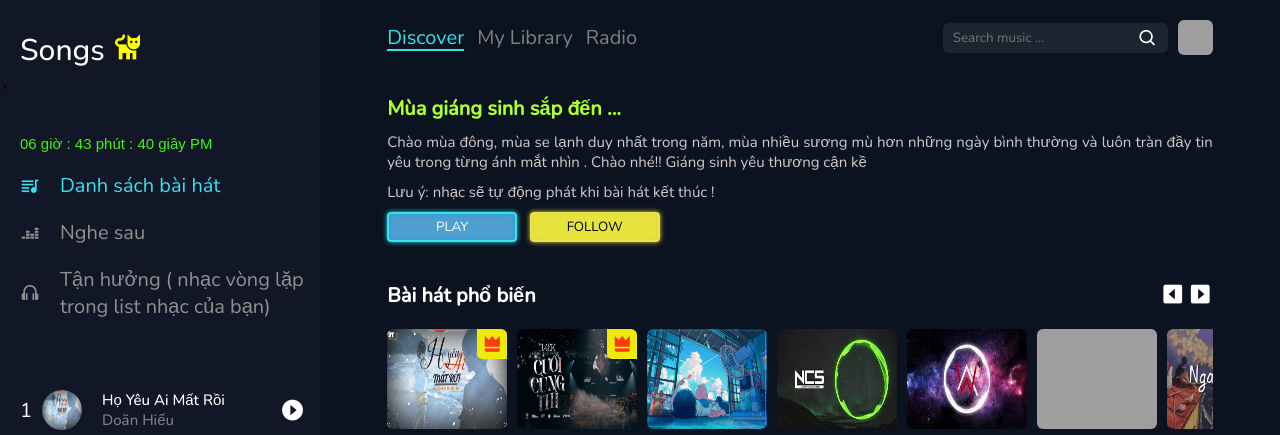
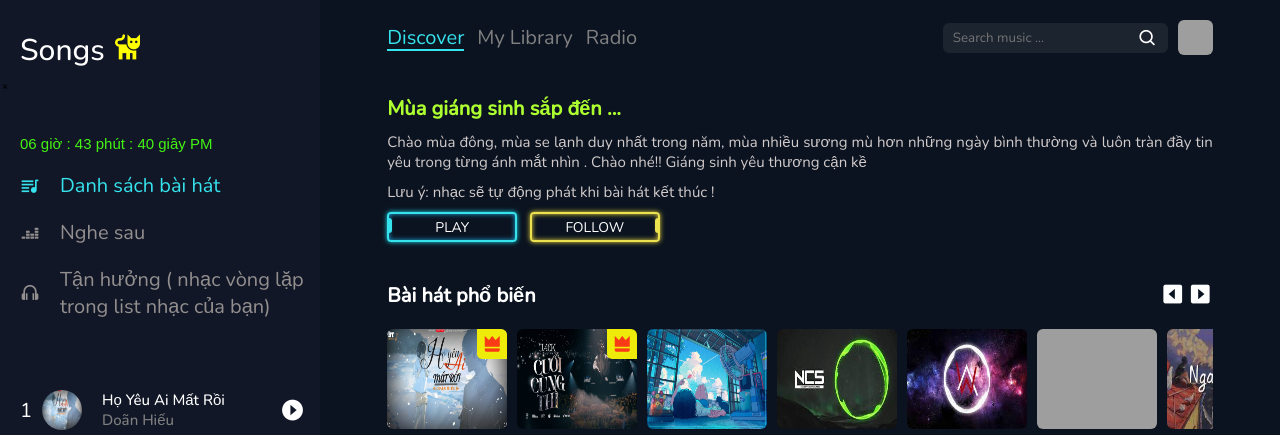
Before and after one commit to VdevCode/Music-Lofi-App, a PHP site: page / in a window 1280 px wide. Shown: the top 435 px of the page. Run offline with PHP 8.4, Linux system fonts and the light colour scheme; some libraries are stand-ins or nearby versions; grey boxes are pictures that could not be loaded.

Commit message:
upload source

```diff
--- a/index.html
+++ b/index.html
@@ -31,10 +31,10 @@
         </div>
         <div class="ButtonPopupShow">
 
-                <button>No</button>
-
-
-                <button>Yes</button>
+                <button class="Button--close-alert">No</button>
+
+
+                <button class="Button--allow-alert">Yes</button>
 
         </div>
     </div>
@@ -655,7 +655,9 @@
                 <p>Lưu ý: nhạc sẽ tự động phát khi bài hát kết thúc !</p>
                 <div class="buttons">
                     <button>PLAY</button>
-                    <a href="https://www.youtube.com/c/VdevCode"><button>FOLLOW</button></a>
+                    <!-- <a href="https://www.youtube.com/c/VdevCode"> -->
+                        <button>FOLLOW</button>
+                    <!-- </a> -->
                 </div>
             </div>
 
--- a/src/index.js
+++ b/src/index.js
@@ -1106,6 +1106,8 @@ const popupScreenShow = document.querySelector('.popupScreen');
 const closePopupHidden = document.querySelector(".close--Popup");
 const ShowHiddenItemPopup = document.querySelector("#Popup");
 const hiddenNumberAlert = document.querySelector(".notify-alert")
+const closeAlertButton = document.querySelector(".Button--close-alert")
+const allowAlertButton = document.querySelector(".Button--allow-alert")
 
 function openPopupShow(){
     popupScreenShow.classList.add("active")
@@ -1115,11 +1117,22 @@ function openPopupShow(){
 
 ShowHiddenItemPopup.addEventListener("click",openPopupShow)
 
+function removePopupScreenShow(){
+    popupScreenShow.classList.remove("active")
+}
+
 closePopupHidden.addEventListener("click",function(){
-    popupScreenShow.classList.remove("active")
+    removePopupScreenShow()
 })
 
+closeAlertButton.addEventListener("click",function(){
+    removePopupScreenShow()
+})
 
+allowAlertButton.addEventListener("click",function(){
+    alert("bạn sẽ nhận được thông báo khi web cập nhật chức năng !!! ")
+    removePopupScreenShow()
+})
 //online or ofline
 
 // Selecting all required elements
--- a/src/style.css
+++ b/src/style.css
@@ -704,7 +704,6 @@ header {
 }
 
 .content h1 {
-    font-size: 2rem;
     color: greenyellow;
     font-weight: 600;
 }
@@ -722,13 +721,14 @@ header {
 }
 
 .buttons button {
-
+    background: none;
     width: 130px;
     height: 30px;
     border-radius: 4px;
-    color: white;
+    color: white !important;
     cursor: pointer;
     margin-right: 1rem;
+    font-size:1.4rem;
 }
 
 .buttons button:nth-child(1):hover,
@@ -740,14 +740,46 @@ header {
 
 
 .buttons button:nth-child(1) {
-    background: #5ade;
+    /* background: #5ade; */
     border: 2px solid #36e2ec;
     box-shadow: 0 0 5px #1cdbe9, 0 0 5px #1da4da inset;
+    position: relative;
+}
+.buttons button:nth-child(1)::before{
+    content: '';
+    width: 3px;
+    height: 60%;
+    position: absolute;
+    left: 0;
+    background: #36e2ec;
+    border-top-right-radius: 100px;
+    border-bottom-right-radius: 100px;
+}
+
+.buttons button:nth-child(2)::before{
+    content: '';
+    width: 3px;
+    height: 60%;
+    position: absolute;
+    right: 0;
+    background: #ece250 !important;
+    border-top-left-radius: 100px;
+    border-bottom-left-radius: 100px;
+}
+
+.buttons button:nth-child(2) {
+    /* background: #5ade; */
+    border: 2px solid #ece250;
+    box-shadow: 0 0 5px #eedc3d, 0 0 5px #e7d63b inset !important;
+    position: relative;
+    color: white;
+}
+.buttons button:nth-child(2) i{
+
 }
 
 .buttons a button {
-    background: rgba(247, 244, 63, 0.933) !important;
-    color: black !important;
+    /* background: rgba(247, 244, 63, 0.933) !important; */
     border: 2px solid #ece250 !important;
     box-shadow: 0 0 5px #eedc3d, 0 0 5px #e7d63b inset !important;
 }
```
